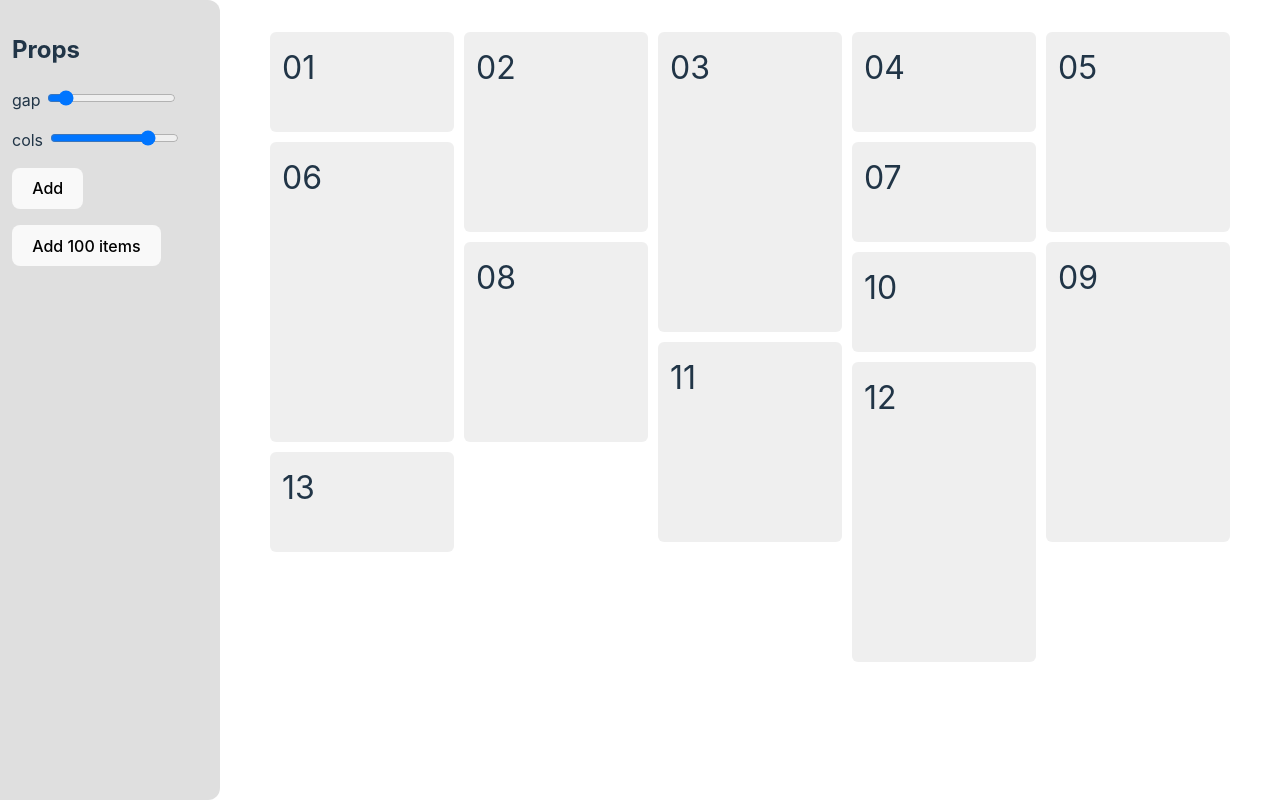
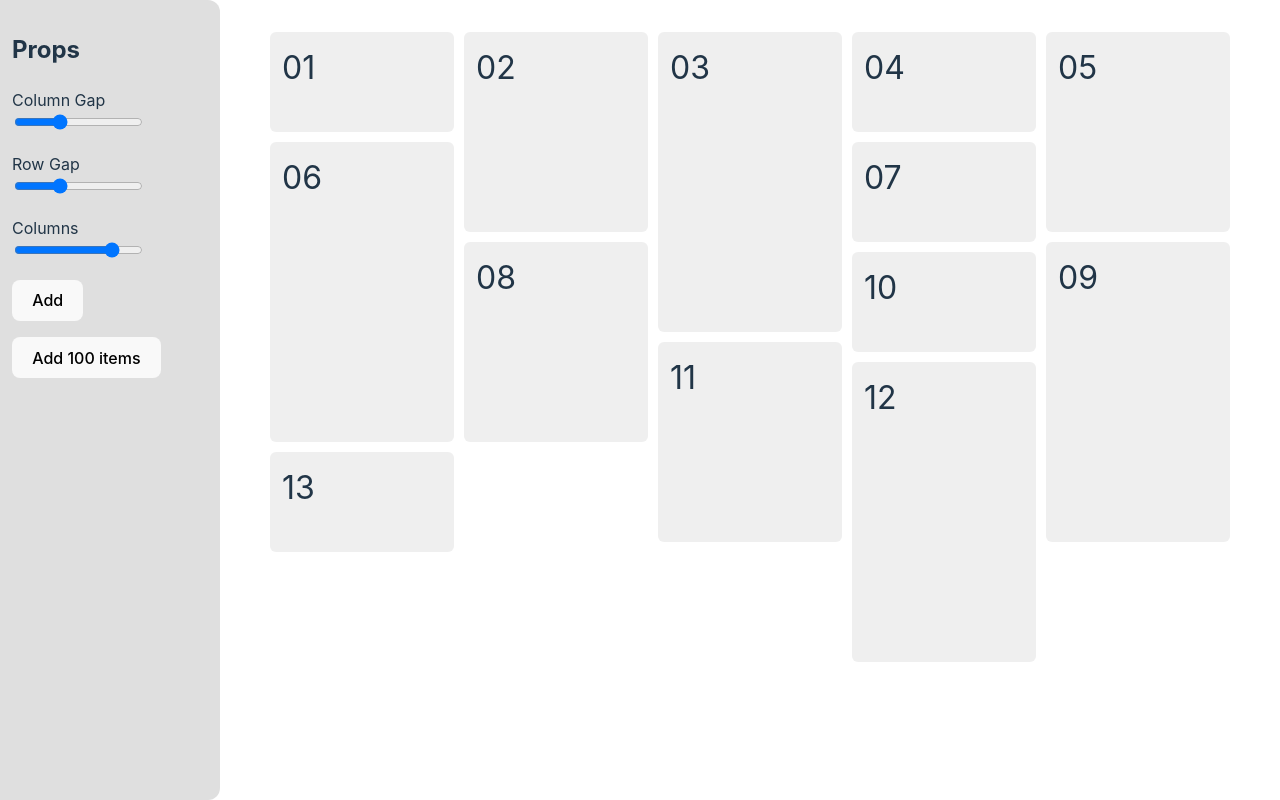
Before and after one commit to huodoushigemi/wc-flow-layout, a website built with Vite: page index.html in a window 1280 px wide. Built offline with nearby package versions, Linux system fonts and the light colour scheme.

Commit message:
feat: add gap demo

```diff
--- a/index.html
+++ b/index.html
@@ -13,7 +13,7 @@
     <!-- <script src="./dist/index.iife.js"></script> -->
 
     <div id="app">
-      <wc-waterfall id="fl" cols="5" gap="10" style="max-width: 960px; margin: 0 auto;">
+      <wc-waterfall id="fl" cols="5" gap="10 10" style="max-width: 960px; margin: 0 auto;">
         <div>01</div>
         <div>02</div>
         <div>03</div>
@@ -32,9 +32,10 @@
       <div class="operation">
         <h2>Props</h2>
 
-        <p>gap <input type="range" value="10" oninput="fl.gap = this.value" /></p>
+        <p>Column Gap <input type="range" id="gapx" value="10" min="0" max="30" oninput="updateGap()" /></p>
+        <p>Row Gap <input type="range" id="gapy" value="10" min="0" max="30" oninput="updateGap()" /></p>
 
-        <p>cols <input type="range" value="5" min="1" max="6" oninput="fl.cols = this.value" /></p>
+        <p>Columns <input type="range" value="5" min="1" max="6" oninput="fl.cols = this.value" /></p>
 
         <p><button id="add">Add</button></p>
 
@@ -51,6 +52,14 @@
       }
 
       const fl = document.getElementById('fl')
+      const gapxInput = document.getElementById('gapx')
+      const gapyInput = document.getElementById('gapy')
+
+      function updateGap() {
+        const gapx = gapxInput.value
+        const gapy = gapyInput.value
+        fl.gap = [parseInt(gapx), parseInt(gapy)]
+      }
 
       document.getElementById('add').addEventListener('click', async () => {
         fl.appendChild(h('div', null, fl.childElementCount + 1))
```
